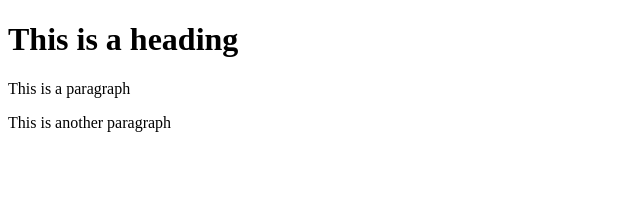
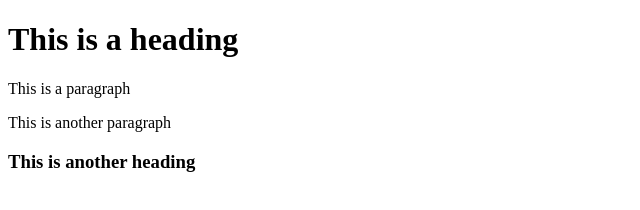
Before and after one commit to Rajansuan/Ristorante-con-Fusion-Website-Coursera, a website: page index.html in a window 1280 px wide. Shown: the whole page, without its empty margins (0-640 px from the left). Drawn offline with Linux system fonts and the light colour scheme.

Commit message:
forth commit

```diff
--- a/index.html
+++ b/index.html
@@ -11,5 +11,6 @@
     <h1>This is a heading</h1>
     <p>This is a paragraph</p>
     <p>This is another paragraph</p>
+    <h3>This is another heading</h3>
 </body>
 </html>
```
Also changed, not shown: package.json (added, +27 -0 lines), 2 other files.
